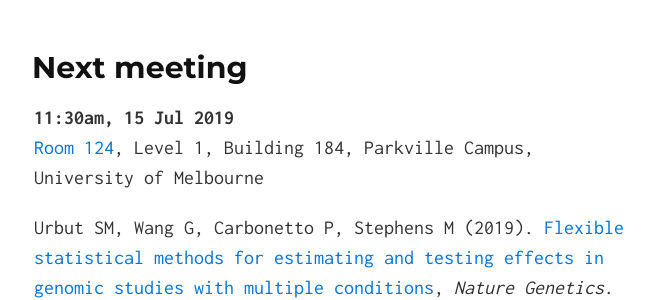
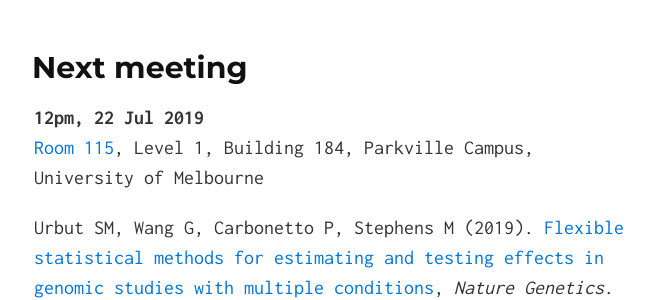
Before and after one commit to melbintgen/statgen-journal-club, a Jekyll site: the page built from index.md, in a window 1280 px wide and 900 px high. Shown: the part 287-587 px from the top of the window, without its empty margins (306-960 px from the left). Built offline with Jekyll 4.4.1, drawn with Linux system fonts in a browser that asks for light colours; our own code applies the rules of GitHub Pages for plain Markdown files.

Commit message:
Changes for next meeting: 15 Jul -> 22 Jul
Change: date, time, venue.

```diff
--- a/index.md
+++ b/index.md
@@ -5,8 +5,8 @@ layout: default
 
 ## Next meeting
 
-**11:30am, 15 Jul 2019**
-[Room 124](https://maps.unimelb.edu.au/parkville/building/184/124), Level 1,
+**12pm, 22 Jul 2019**
+[Room 115](https://maps.unimelb.edu.au/point?poi=661677), Level 1,
 Building 184, Parkville Campus, University of Melbourne
 
 Urbut SM, Wang G, Carbonetto P, Stephens M (2019).  [Flexible statistical
```
